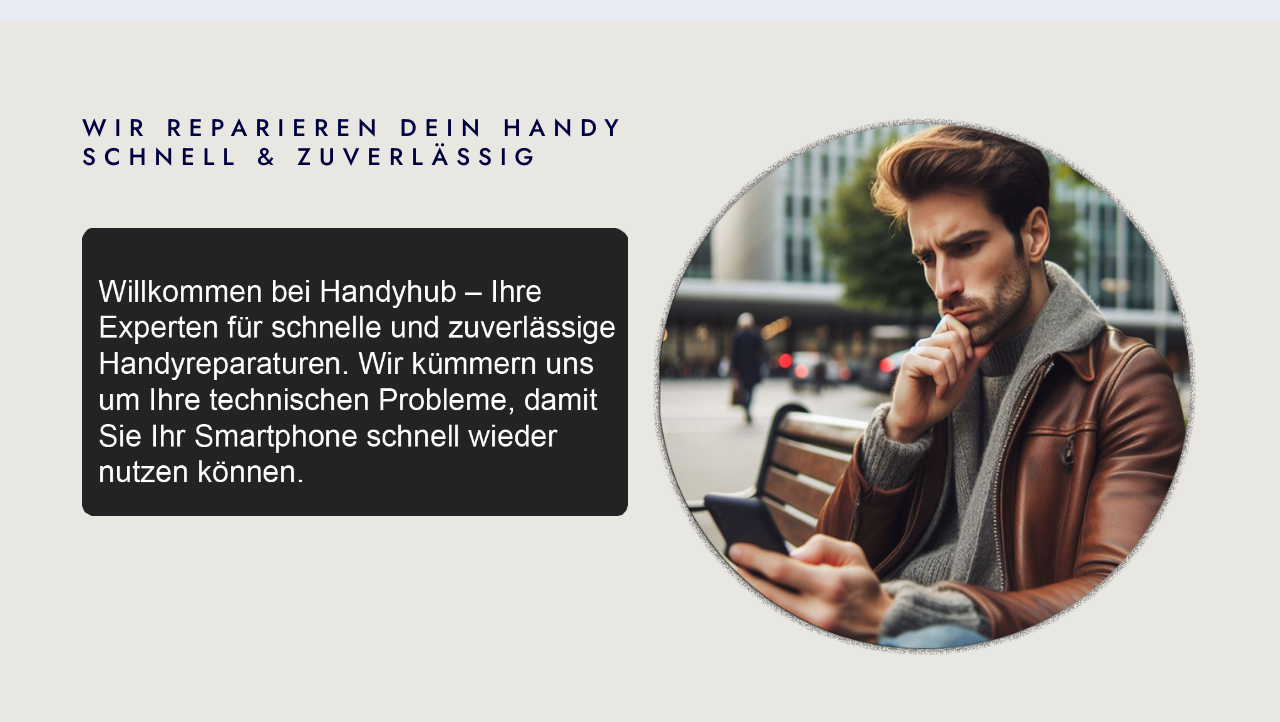
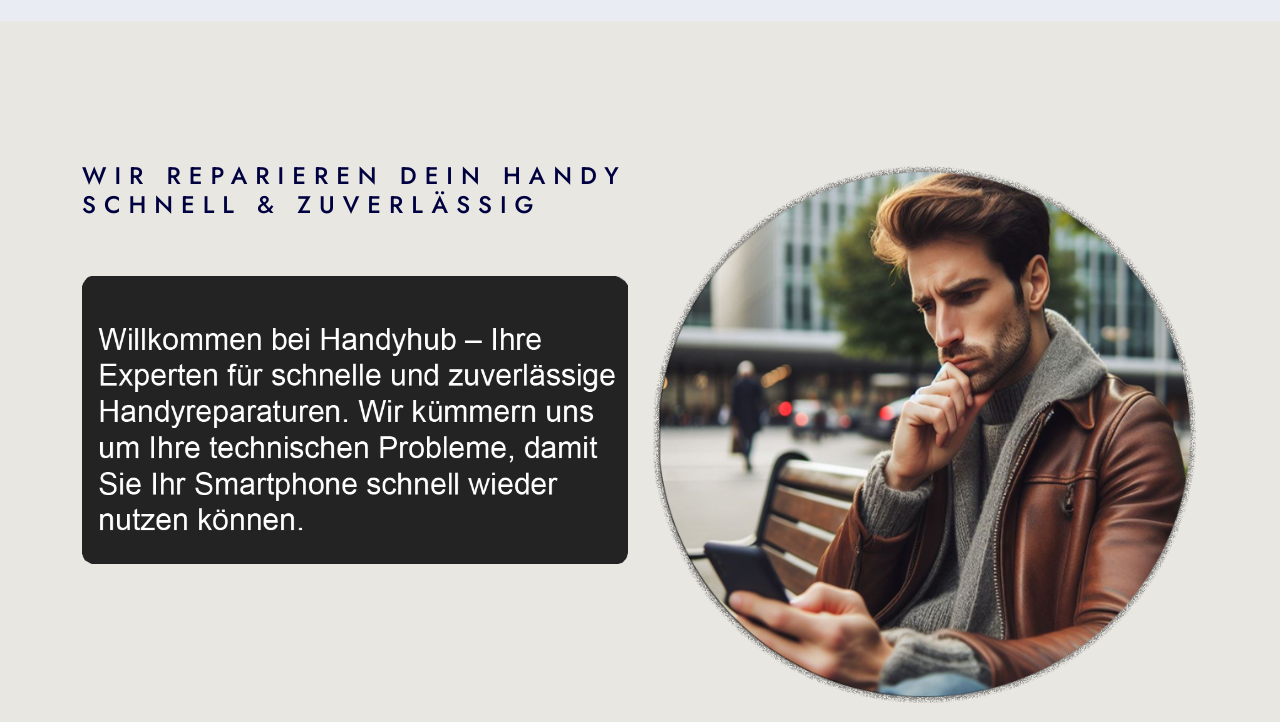
Before and after one commit to abdulrahim-ramadan/handyhub-Handyshop, a plain HTML site: page index.html in a window 1280 px wide. Shown: the part 78-800 px from the top of the page. Drawn offline with nearby package versions, Linux system fonts and the light colour scheme.

Commit message:
index.html aktualisieren

```diff
--- a/index.html
+++ b/index.html
@@ -65,8 +65,8 @@
     </div>
     <!-- navbar end -->
 
-    <!-- banner start -->
-      <section class="banner-section mybackround py-6">
+    <!-- banner start 1 -->
+      <section class="banner-section mybackround py-5">
         <div class="container my-5 py-5">
           <div class="row py-5">
               <div class="col-lg-6 mt-5">
```
